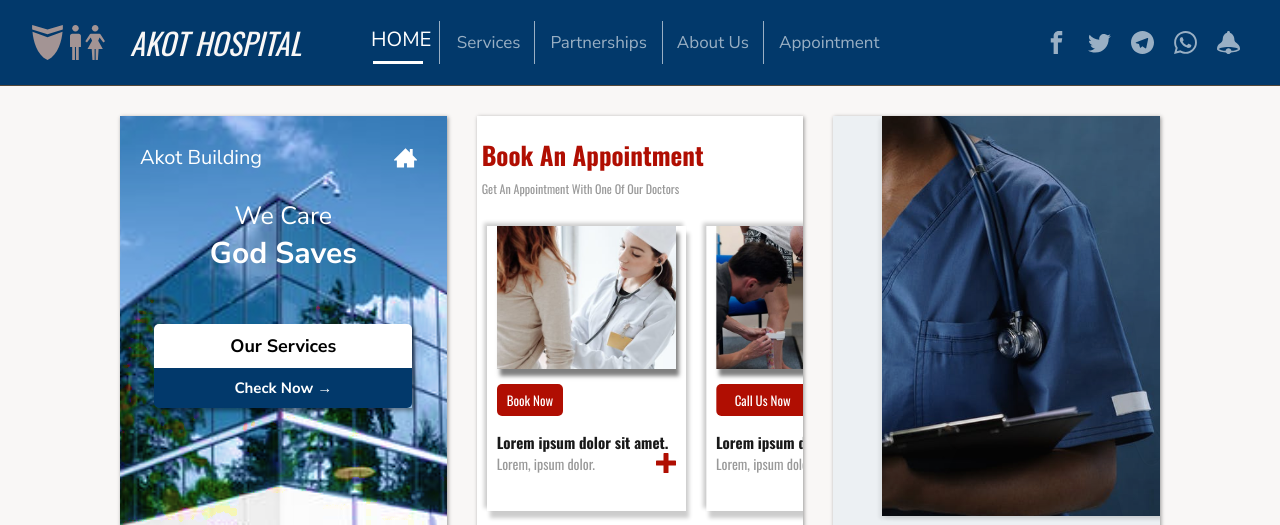
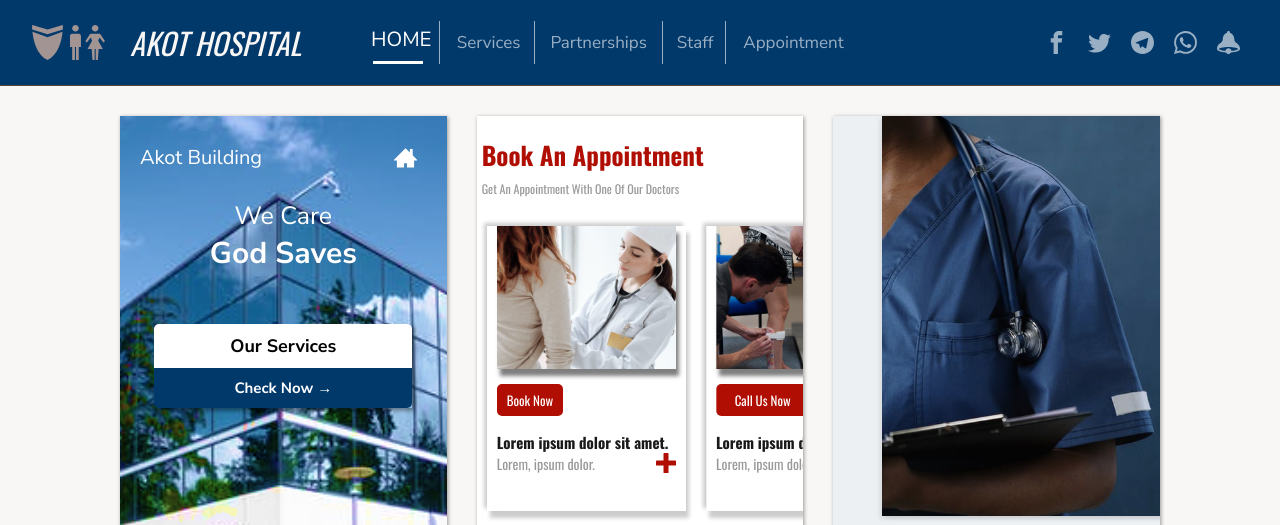
Before and after one commit to Kehinded/AKOT-hospital-home, a plain HTML site: page index.html in a window 1280 px wide. Shown: the top 525 px of the page. Drawn offline with nearby package versions, Linux system fonts and the light colour scheme; a script that the page names is missing; a web font is replaced by a local one.

Commit message:
Update index.html

```diff
--- a/index.html
+++ b/index.html
@@ -34,7 +34,7 @@
             <li class="item active-page"><a href="https://kehinded.github.io/AKOT-hospital-home/" class="link">home</a></li>
             <li class="item"><a href="https://kehinded.github.io/AKOT-hospital-service/" class="link">services</a></li>
             <li class="item"><a href="#" class="link">partnerships</a></li>
-            <li class="item"><a href="#" class="link">about us</a></li>
+            <li class="item"><a href="https://kehinded.github.io/AKOT-hospital-staff/" class="link">staff</a></li>
             <li class="item"><a href="https://kehinded.github.io/AKOT-hospital-appointment/" class="link">appointment</a></li>
         </ul>
         <div class="header__contacts">
```
